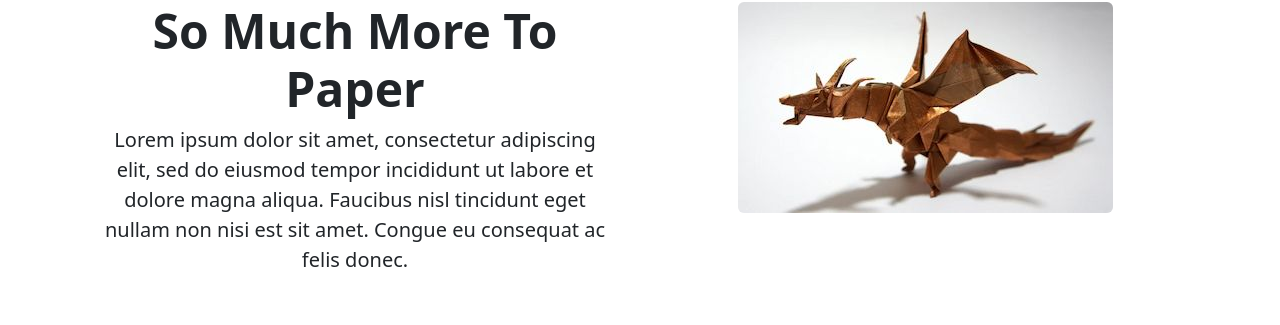
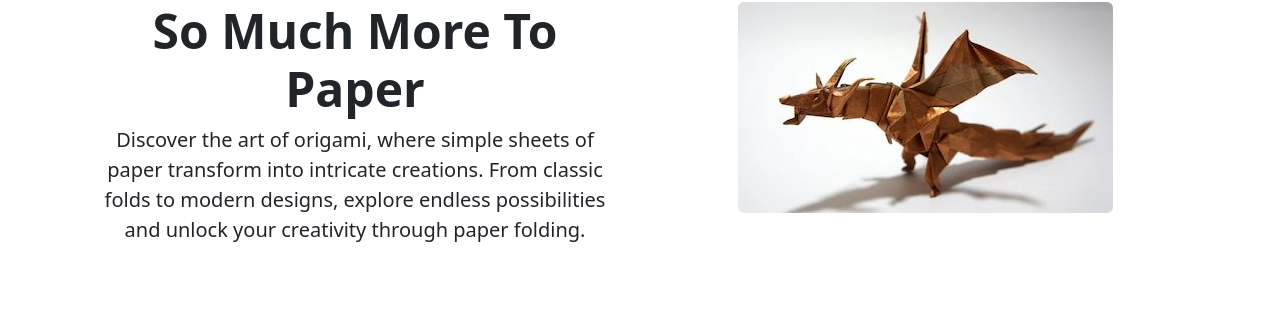
Before and after one commit to danielwong0115/321Origami, a React (Create React App) app: page / in a window 1280 px wide. Shown: the part 189-514 px from the top of the page. Built offline with nearby package versions, Linux system fonts and the light colour scheme.

Commit message:
Changed Intro

```diff
--- a/src/pages/Home.js
+++ b/src/pages/Home.js
@@ -18,7 +18,7 @@ const Home = () => (
             <div class="col-lg-6">
                 <div class="p-3 text-center">
                 <h1 class="fw-bold display-5">So Much More To Paper</h1>
-                <p class="lead">Lorem ipsum dolor sit amet, consectetur adipiscing elit, sed do eiusmod tempor incididunt ut labore et dolore magna aliqua. Faucibus nisl tincidunt eget nullam non nisi est sit amet. Congue eu consequat ac felis donec.</p>
+                <p class="lead">Discover the art of origami, where simple sheets of paper transform into intricate creations. From classic folds to modern designs, explore endless possibilities and unlock your creativity through paper folding.</p>
                 </div>
             </div>
             <div class="col-lg-6">
```
